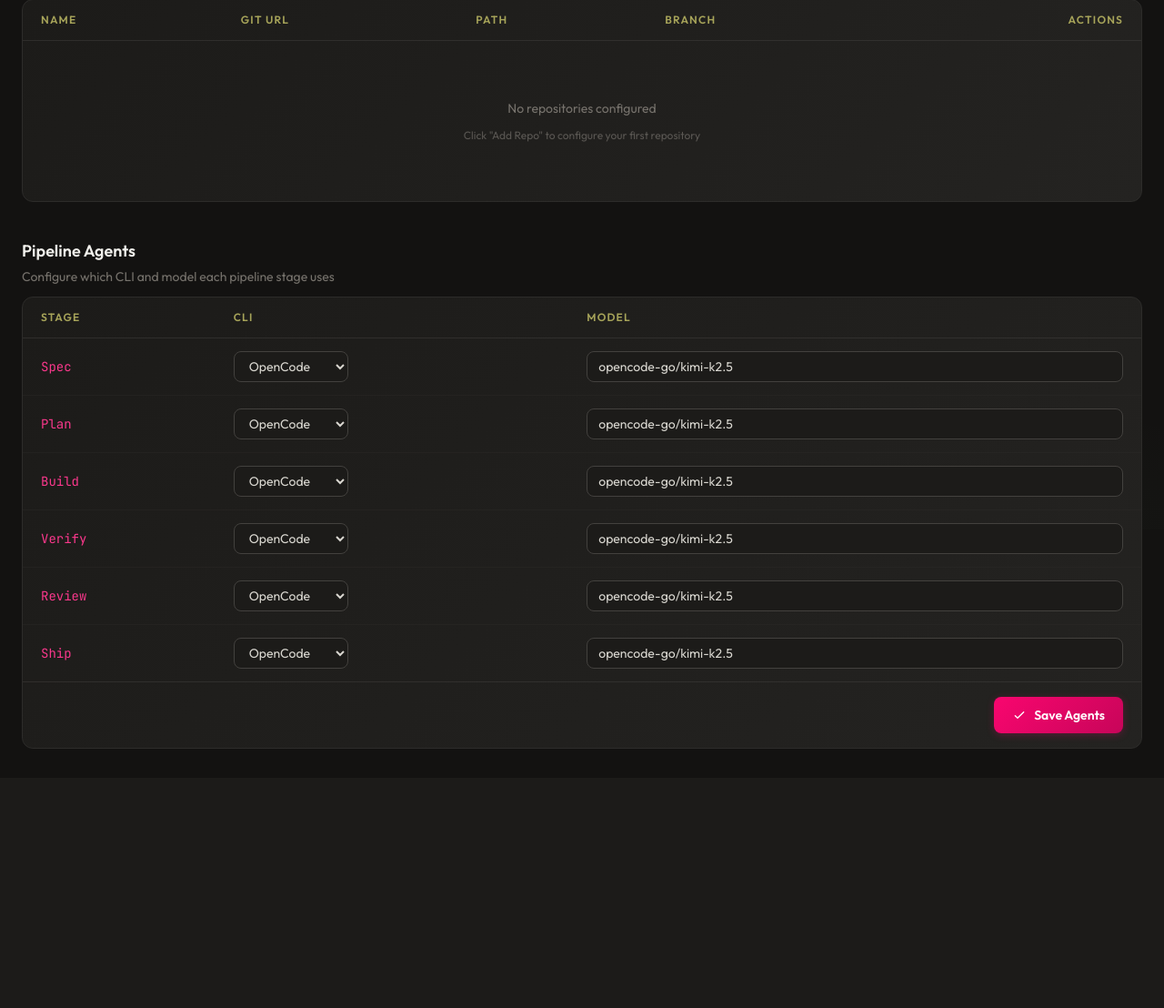
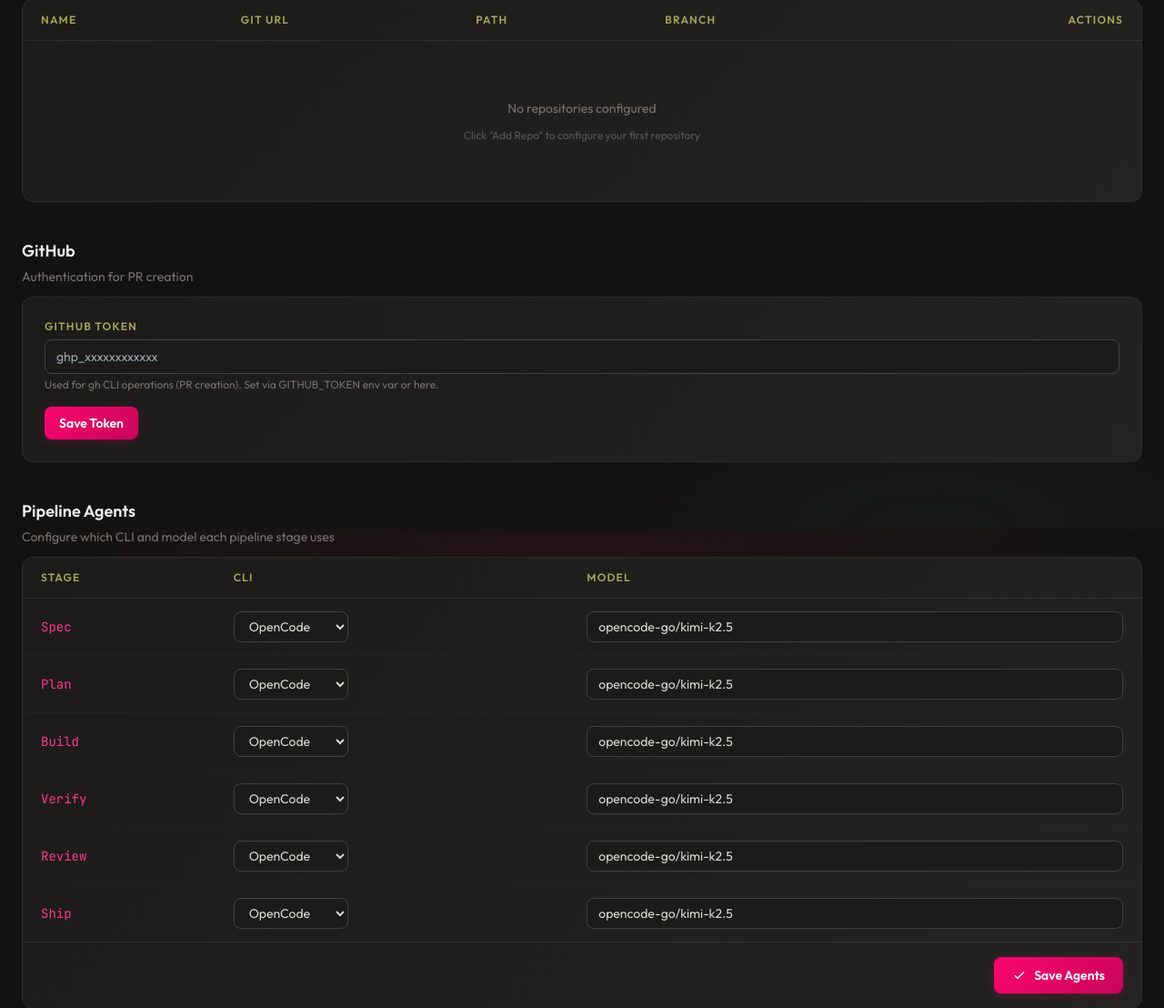
Before and after one commit to fabioesposito/superseded, a FastAPI app: page /settings in a window 1280 px wide. Shown: the part 218-1326 px from the top of the page at 91% size. Before the commit the page ends 1041 px from the top, so only its background shows below. Run offline with FastAPI, Linux system fonts and the light colour scheme; some libraries are stand-ins or nearby versions.

Commit message:
feat(settings): add GitHub token field

```diff
--- a/src/superseded/routes/settings.py
+++ b/src/superseded/routes/settings.py
@@ -37,6 +37,7 @@
         {
             "repos": repos,
             "stage_agents": stage_agents,
+            "github_token": deps.config.github_token,
         },
     )
     if "csrf_token" not in request.cookies:
@@ -85,6 +86,21 @@
     save_config(config, Path(config.repo_path))
     _reload_pipeline(request.app, config)
     return get_templates().TemplateResponse(request, "_repos_table.html", {"repos": config.repos})
+
+
+@router.post("/settings/token", response_class=HTMLResponse)
+async def update_token(request: Request, deps: Deps = Depends(get_deps)):
+    form = await _get_form_data(request)
+    token = str(form.get("github_token", "")).strip()
+    config = deps.config
+    config.github_token = token
+    save_config(config, Path(config.repo_path))
+    _reload_pipeline(request.app, config)
+    return get_templates().TemplateResponse(
+        request,
+        "_token_field.html",
+        {"github_token": token, "success": True},
+    )
 
 
 @router.post("/settings/agents", response_class=HTMLResponse)
--- /dev/null
+++ b/templates/_token_field.html
@@ -0,0 +1,21 @@
+<div id="token-config">
+    {% if success %}
+    <div class="mb-4 px-5 py-3 text-sm text-olive-400 bg-olive-900/20 rounded-lg border border-olive-800/30">
+        GitHub token saved successfully.
+    </div>
+    {% endif %}
+    <div class="card rounded-xl p-6">
+        <form hx-post="/settings/token" hx-target="#token-config" hx-swap="outerHTML">
+            <div class="mb-4">
+                <label class="block text-xs font-semibold uppercase tracking-widest text-sand-500 mb-1.5">GitHub Token</label>
+                <input type="password" name="github_token" value="{{ github_token | default('') }}"
+                       class="w-full bg-shell-900 border border-shell-700 rounded-lg px-3 py-2 text-shell-200 text-sm focus:outline-none focus:border-neon-500 transition-colors"
+                       placeholder="ghp_xxxxxxxxxxxx">
+                <p class="text-shell-500 text-xs mt-1">Used for gh CLI operations (PR creation). Set via GITHUB_TOKEN env var or here.</p>
+            </div>
+            <button type="submit" class="btn-primary text-white px-4 py-2 rounded-lg text-sm font-semibold">
+                Save Token
+            </button>
+        </form>
+    </div>
+</div>
--- a/templates/settings.html
+++ b/templates/settings.html
@@ -64,6 +64,12 @@
     </div>
     {% include "_repos_table.html" %}
 
+    <div class="mt-10 mb-3">
+        <h2 class="text-lg font-semibold text-shell-100">GitHub</h2>
+        <p class="text-shell-500 text-sm mt-1">Authentication for PR creation</p>
+    </div>
+    {% include "_token_field.html" %}
+
     {% if stage_agents is defined %}
     <div class="mt-10 mb-3">
         <h2 class="text-lg font-semibold text-shell-100">Pipeline Agents</h2>
```
